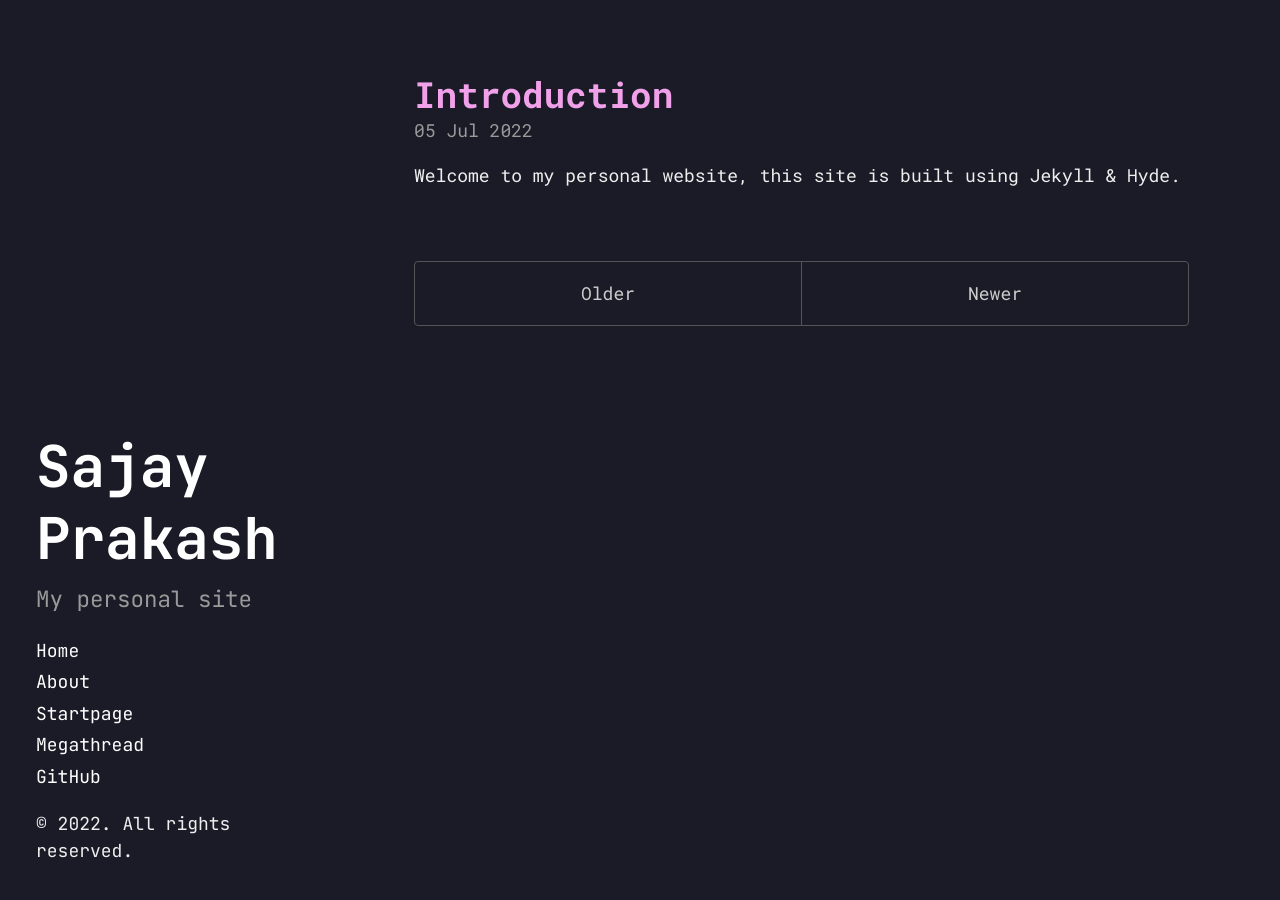
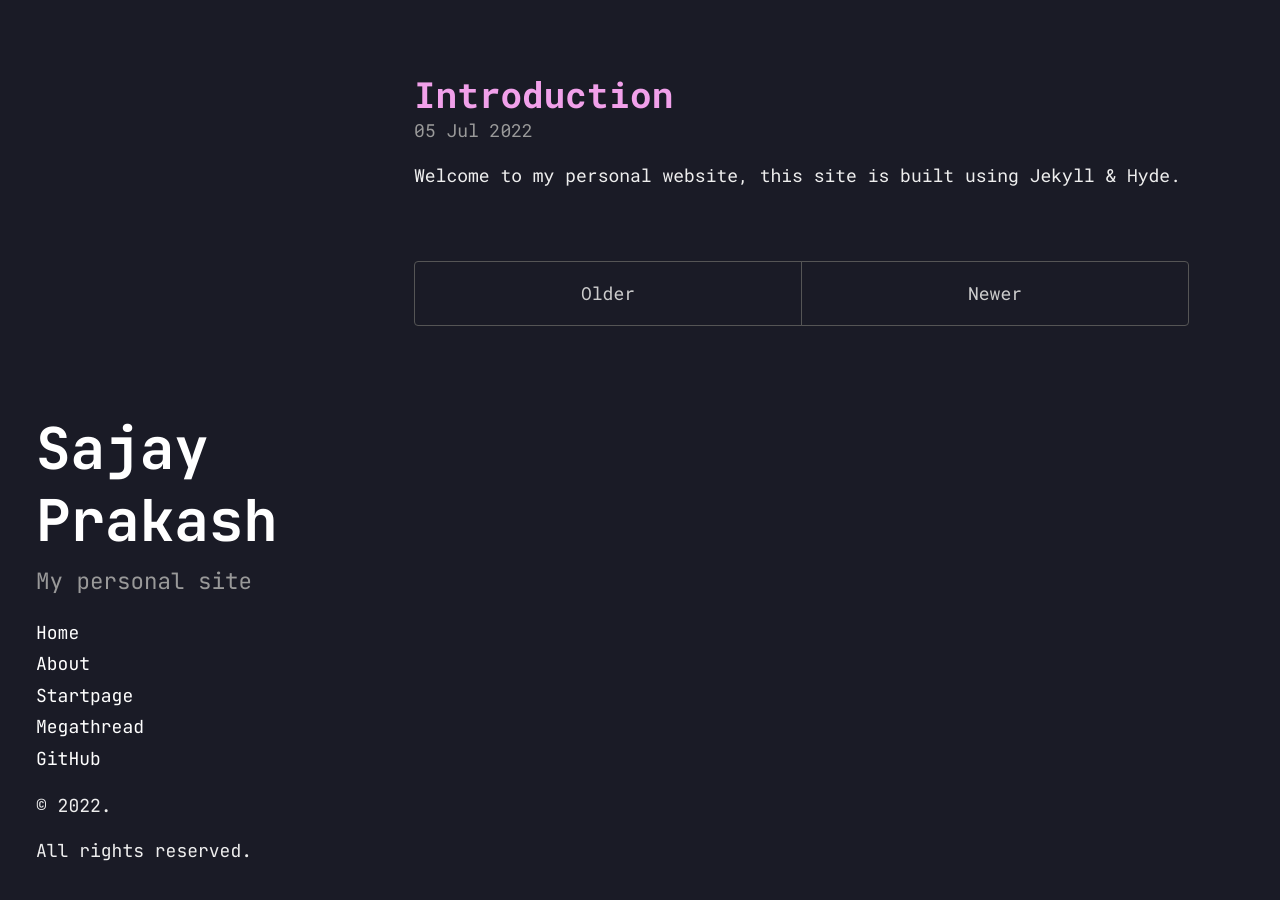
Before and after one commit to sajayprakash/old-personal-site, a Jekyll site: the page built from index.html, in a window 1280 px wide. Built offline with Jekyll 4.4.1, drawn with Linux system fonts in a browser that asks for light colours; the list of posts is cut into pages by our own code; part of the change alters nothing that is shown.

Commit message:
update url

```diff
--- a/_config.yml
+++ b/_config.yml
@@ -8,8 +8,8 @@ permalink:        pretty
 # Setup
 title:            Sajay Prakash
 description:      'My personal site'
-baseurl:          ''
-url:             https://sajayprakash.github.io/
+baseurl:          'https://sajayprakash.com'
+url:              ''
 
 author:
   name:           'Sajay Prakash'
@@ -23,4 +23,4 @@ plugins:
   - jekyll-paginate
 
 github:
-  repo: https://github.com/sajayprakash/sajayprakash.github.io
+  repo: https://github.com/sajayprakash/
--- a/_includes/sidebar.html
+++ b/_includes/sidebar.html
@@ -30,6 +30,7 @@
       <a class="sidebar-nav-item" href="{{ site.github.repo }}">GitHub</a>
     </nav>
 
-    <p>&copy; {{ site.time | date: '%Y' }}. All rights reserved.</p>
+    <p>&copy; {{ site.time | date: '%Y' }}.</p>
+    <p>All rights reserved.</p>
   </div>
 </div>
```
